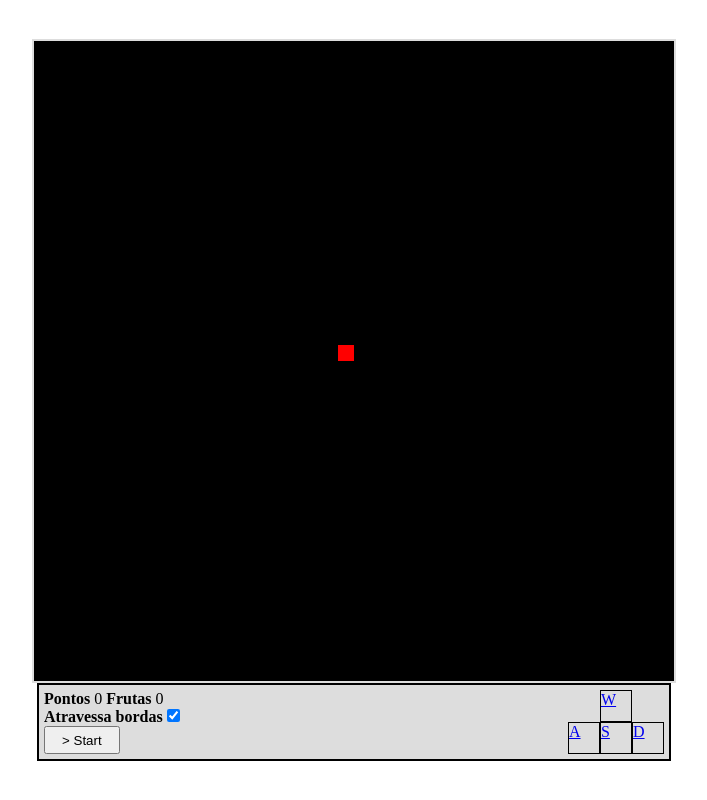
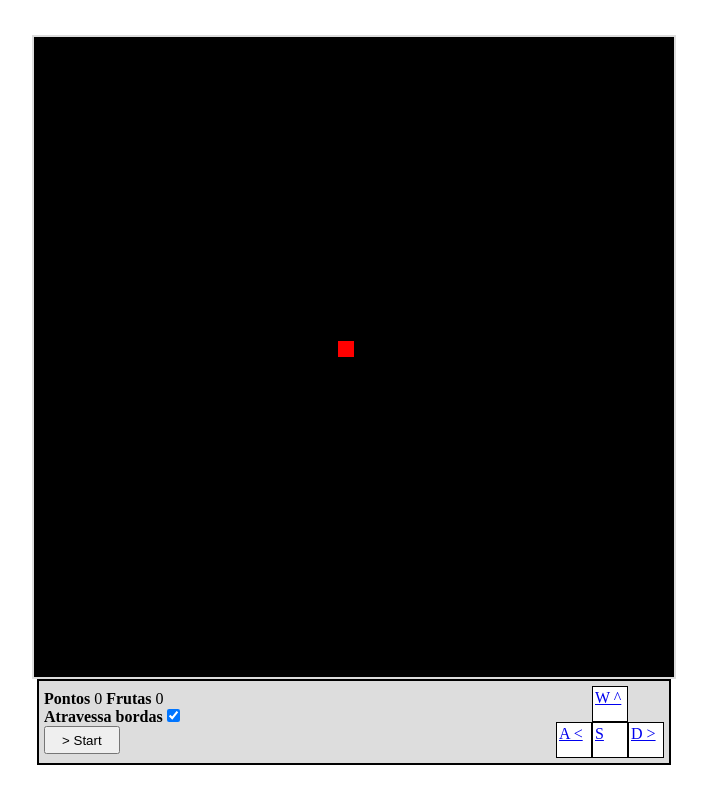
Before and after one commit to dcorazolla/dio-jogo-snake, a plain HTML site: page index.html in a window 1280 px wide. Shown: the whole page, without its empty margins (286-993 px from the left). Drawn offline with Linux system fonts and the light colour scheme.

Commit message:
ajustes direcionais

```diff
--- a/css/main.css
+++ b/css/main.css
@@ -56,4 +56,6 @@ button {
     width: 30px;
     height: 30px;
     border: 1px solid #000;
+    background-color: #fff;
+    padding: 2px;
 }
--- a/index.html
+++ b/index.html
@@ -20,12 +20,12 @@
         </div>
         <div class="controles">
             <div class="linha">
-                <a class="tecla" href="#" onclick="mouseActionUp()">W</a>
+                <a class="tecla" href="#" onclick="mouseActionUp()">W ^</a>
             </div>
             <div class="linha">
-                <a class="tecla" href="#" onclick="mouseActionLeft()">A</a>
+                <a class="tecla" href="#" onclick="mouseActionLeft()">A <</a>
                 <a class="tecla" href="#" onclick="mouseActionDown()">S</a>
-                <a class="tecla" href="#" onclick="mouseActionRight()">D</a>
+                <a class="tecla" href="#" onclick="mouseActionRight()">D ></a>
             </div>
         </div>
     </div>
```
